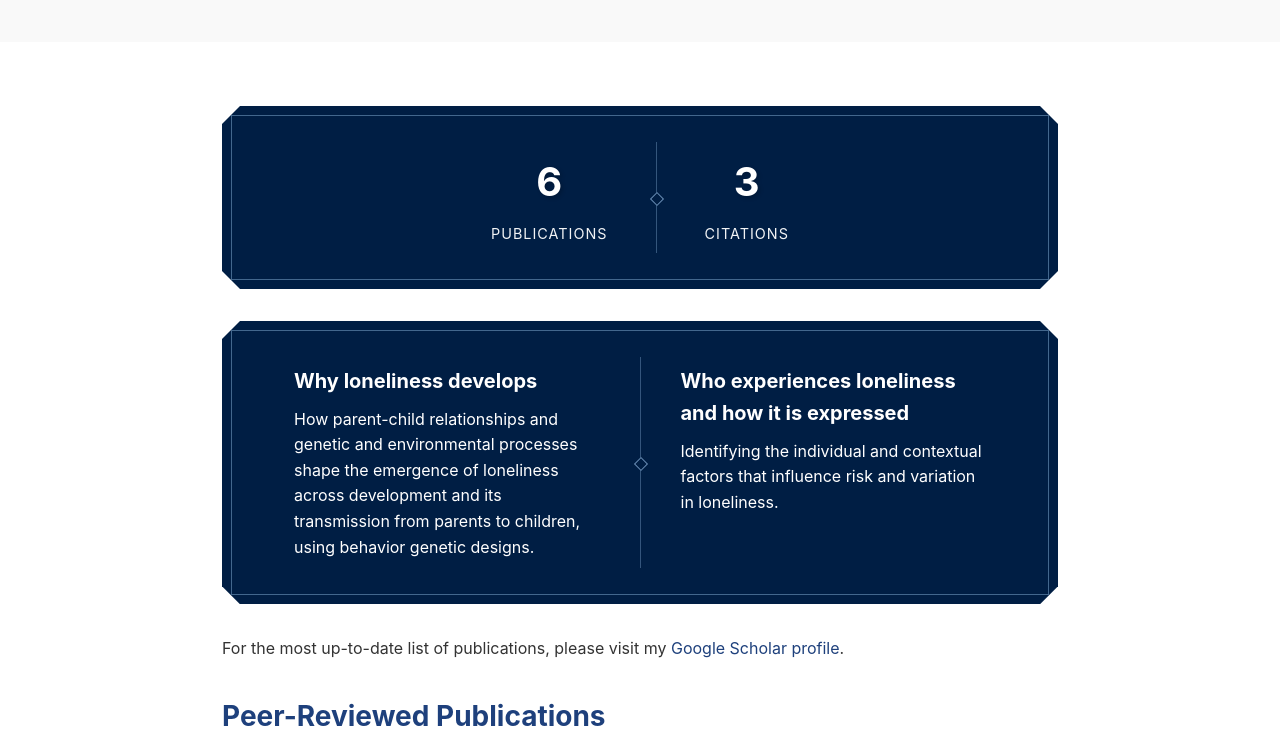
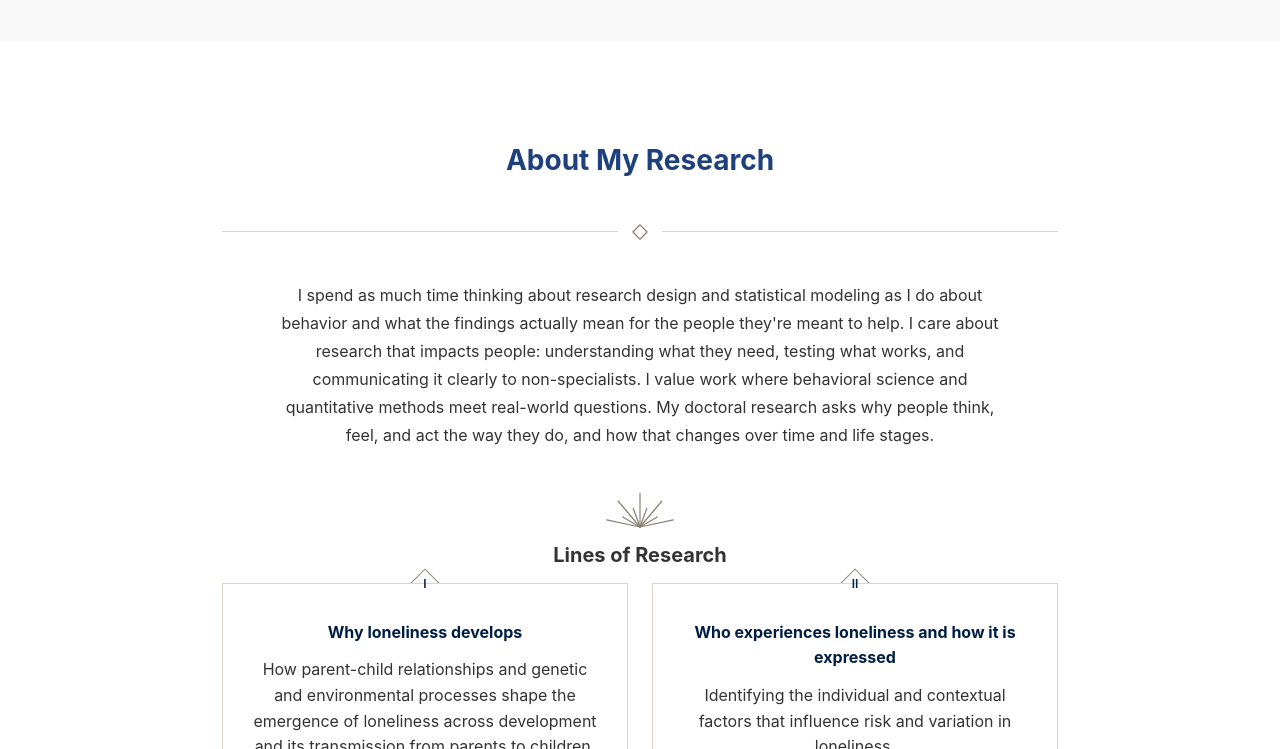
Before and after one commit to nsbyrd/nsbyrd, a plain HTML site: page research.html in a window 1280 px wide. Shown: the part 203-952 px from the top of the page. Drawn offline with Linux system fonts and the light colour scheme.

Commit message:
Research overview, matching hero buttons
Co-Authored-By: Claude Opus 5.5 <noreply@anthropic.com>

```diff
--- a/research.html
+++ b/research.html
@@ -11,7 +11,7 @@
     <meta property="og:type" content="website">
     <meta property="og:url" content="https://nsbyrd.github.io/nsbyrd/research.html">
     <link rel="icon" type="image/png" href="https://nsbyrd.github.io/nsbyrd/assets/favicon.png">
-    <link rel="stylesheet" href="styles.css?v=13">
+    <link rel="stylesheet" href="styles.css?v=14">
 
     <!-- Google tag (gtag.js) -->
     <script async src="https://www.googletagmanager.com/gtag/js?id=G-P46J04QB29"></script>
@@ -48,6 +48,25 @@
 
     <div class="content-section">
 
+        <section class="research-intro">
+            <h2>About My Research</h2>
+            <hr>
+            <p class="research-overview">I spend as much time thinking about research design and statistical modeling as I do about behavior and what the findings actually mean for the people they're meant to help. I care about research that impacts people: understanding what they need, testing what works, and communicating it clearly to non-specialists. I value work where behavioral science and quantitative methods meet real-world questions. My doctoral research asks why people think, feel, and act the way they do, and how that changes over time and life stages.</p>
+
+            <h3 class="research-lines-title">Lines of Research</h3>
+            <div class="research-lines">
+                <div class="research-line">
+                    <span class="research-line-num">I</span>
+                    <h4>Why loneliness develops</h4>
+                    <p>How parent-child relationships and genetic and environmental processes shape the emergence of loneliness across development and its transmission from parents to children, using behavior genetic designs.</p>
+                </div>
+                <div class="research-line">
+                    <span class="research-line-num">II</span>
+                    <h4>Who experiences loneliness and how it is expressed</h4>
+                    <p>Identifying the individual and contextual factors that influence risk and variation in loneliness.</p>
+                </div>
+            </div>
+        </section>
         <!-- Stats loaded dynamically from assets/scholar-stats.json via script.js -->
         <div class="pub-stats-container">
             <div class="pub-stat-card">
@@ -57,17 +76,6 @@
             <div class="pub-stat-card">
                 <div class="stat-number">3</div>
                 <div class="stat-label">Citations</div>
-            </div>
-        </div>
-
-        <div class="research-themes">
-            <div class="research-theme">
-                <h3>Why loneliness develops</h3>
-                <p>How parent-child relationships and genetic and environmental processes shape the emergence of loneliness across development and its transmission from parents to children, using behavior genetic designs.</p>
-            </div>
-            <div class="research-theme">
-                <h3>Who experiences loneliness and how it is expressed</h3>
-                <p>Identifying the individual and contextual factors that influence risk and variation in loneliness.</p>
             </div>
         </div>
 
--- a/styles.css
+++ b/styles.css
@@ -1171,40 +1171,6 @@ details.pub-abstract-details[open] > summary::before {
 .intro-section h2,
 .contact-section h2 { text-align: center; }
 
-/* Research: theme cards, same box as the counter */
-.research-themes {
-  display: flex;
-  margin: 0 0 2rem;
-  padding: 2.25rem 2rem;
-  background: #001E44;
-  color: #FFFFFF;
-  clip-path: polygon(18px 0, calc(100% - 18px) 0, 100% 18px, 100% calc(100% - 18px), calc(100% - 18px) 100%, 18px 100%, 0 calc(100% - 18px), 0 18px);
-  outline: 1px solid rgba(150, 190, 230, .45);
-  outline-offset: -10px;
-}
-.research-theme { flex: 1; position: relative; padding: .5rem 2.5rem; }
-.research-theme + .research-theme { border-left: 1px solid rgba(150, 190, 230, .35); }
-.research-theme + .research-theme::before {
-  content: "";
-  position: absolute;
-  left: -5px;
-  top: 50%;
-  width: 8px;
-  height: 8px;
-  margin-top: -4px;
-  background: #001E44;
-  border: 1px solid rgba(150, 190, 230, .7);
-  transform: rotate(45deg);
-}
-.research-theme h3 { margin: 0 0 .6rem; color: #FFFFFF; }
-.research-theme p { margin: 0; color: #FFFFFF; line-height: 1.6; }
-@media (max-width: 700px) {
-  .research-themes { flex-direction: column; }
-  .research-theme { padding: .5rem 1rem; }
-  .research-theme + .research-theme { border-left: 0; border-top: 1px solid rgba(150, 190, 230, .35); margin-top: 1.25rem; padding-top: 1.75rem; }
-  .research-theme + .research-theme::before { left: 50%; top: -5px; margin: 0 0 0 -5px; }
-}
-
 /* Research: one-sentence plain-language finding */
 .pub-finding { margin: .4rem 0 .6rem; color: #001E44; line-height: 1.5; }
 
@@ -1224,3 +1190,56 @@ details.pub-abstract-details[open] > summary::before {
 @media (max-width: 768px) { .header-overlay { min-height: 350px; } }
 @media (max-width: 480px) { .header-overlay { min-height: 300px; } }
 .header .hero-btn:not(.primary) { border-color: #FFFFFF; color: #FFFFFF; }
+
+/* Home: both header buttons transparent */
+.header .hero-btn,
+.header .hero-btn.primary { background: transparent; border-color: #FFFFFF; color: #FFFFFF; }
+.header .hero-btn:hover { background: #FFFFFF; border-color: #FFFFFF; color: #001E44; }
+
+/* Research: overview and lines of research */
+.research-intro { margin-bottom: 2.5rem; }
+.research-intro > h2 { text-align: center; }
+.research-overview { max-width: 46rem; margin: 0 auto 2.5rem; text-align: center; line-height: 1.75; }
+.research-lines-title { text-align: center; margin: 0 0 1.5rem; }
+.research-lines-title::before {
+  content: "";
+  display: block;
+  width: 120px;
+  height: 40px;
+  margin: 0 auto 10px;
+  background: url("assets/nsb-sunburst.svg") no-repeat;
+}
+.research-lines { display: grid; grid-template-columns: 1fr 1fr; gap: 1.5rem; }
+.research-line {
+  position: relative;
+  text-align: center;
+  padding: 2.25rem 1.75rem 1.75rem;
+  border: 1px solid #DCD5CA;
+  background: #FFFFFF;
+}
+.research-line-num {
+  position: absolute;
+  top: -15px;
+  left: 50%;
+  width: 30px;
+  height: 30px;
+  margin-left: -15px;
+  display: flex;
+  align-items: center;
+  justify-content: center;
+  font-size: .75rem;
+  font-weight: 600;
+  color: #001E44;
+}
+.research-line-num::before {
+  content: "";
+  position: absolute;
+  inset: 4px;
+  background: #FFFFFF;
+  border: 1px solid #8A8074;
+  transform: rotate(45deg);
+  z-index: -1;
+}
+.research-line h4 { margin: 0 0 .75rem; color: #001E44; text-align: center; }
+.research-line p { margin: 0; line-height: 1.6; }
+@media (max-width: 700px) { .research-lines { grid-template-columns: 1fr; gap: 2rem; } }
```
Also changed, not shown: 404.html (+1 -1 lines), awards.html (+1 -1 lines), cv.html (+2 -2 lines), index.html (+1 -1 lines), projects.html (+1 -1 lines), publications.html (line endings or trailing spaces).
